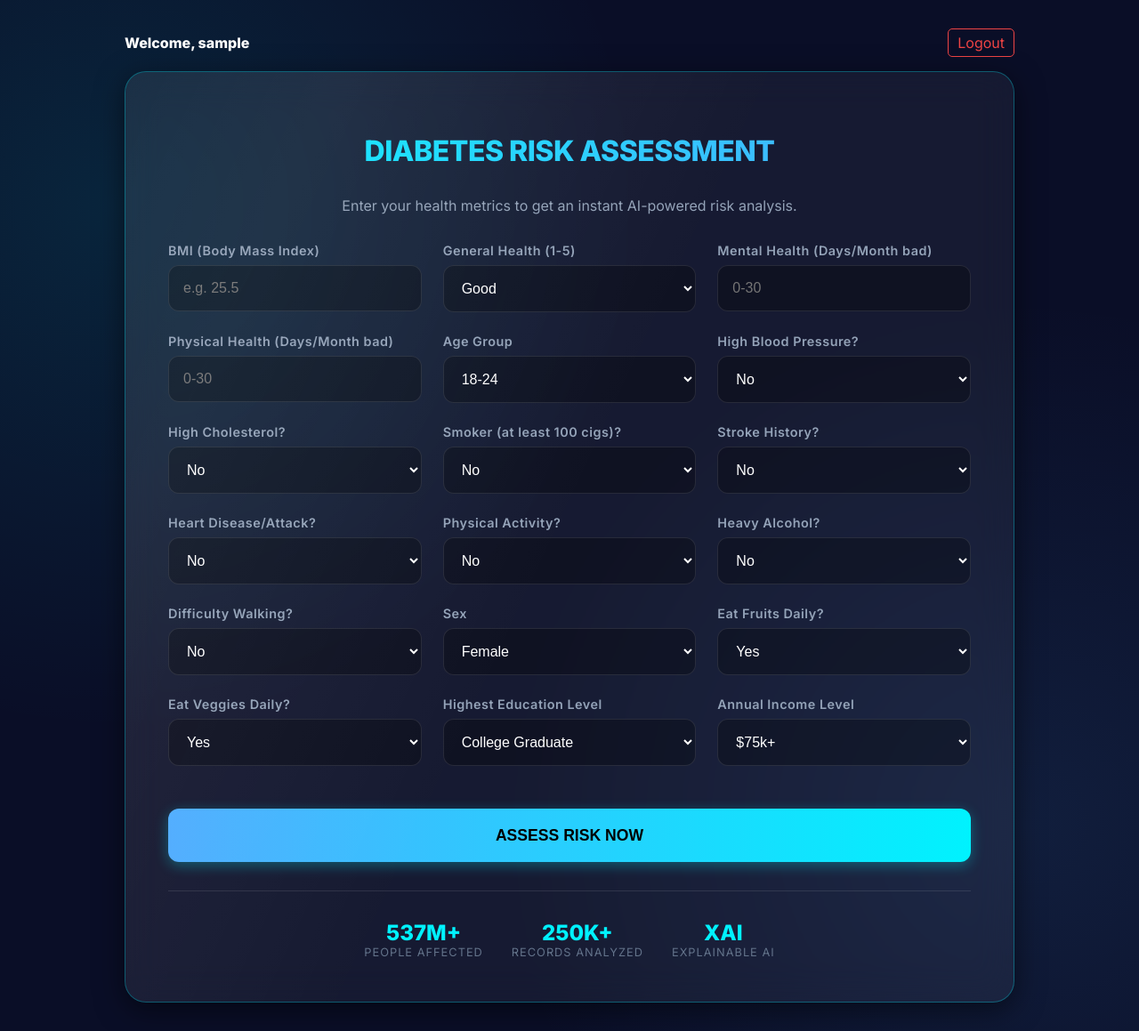
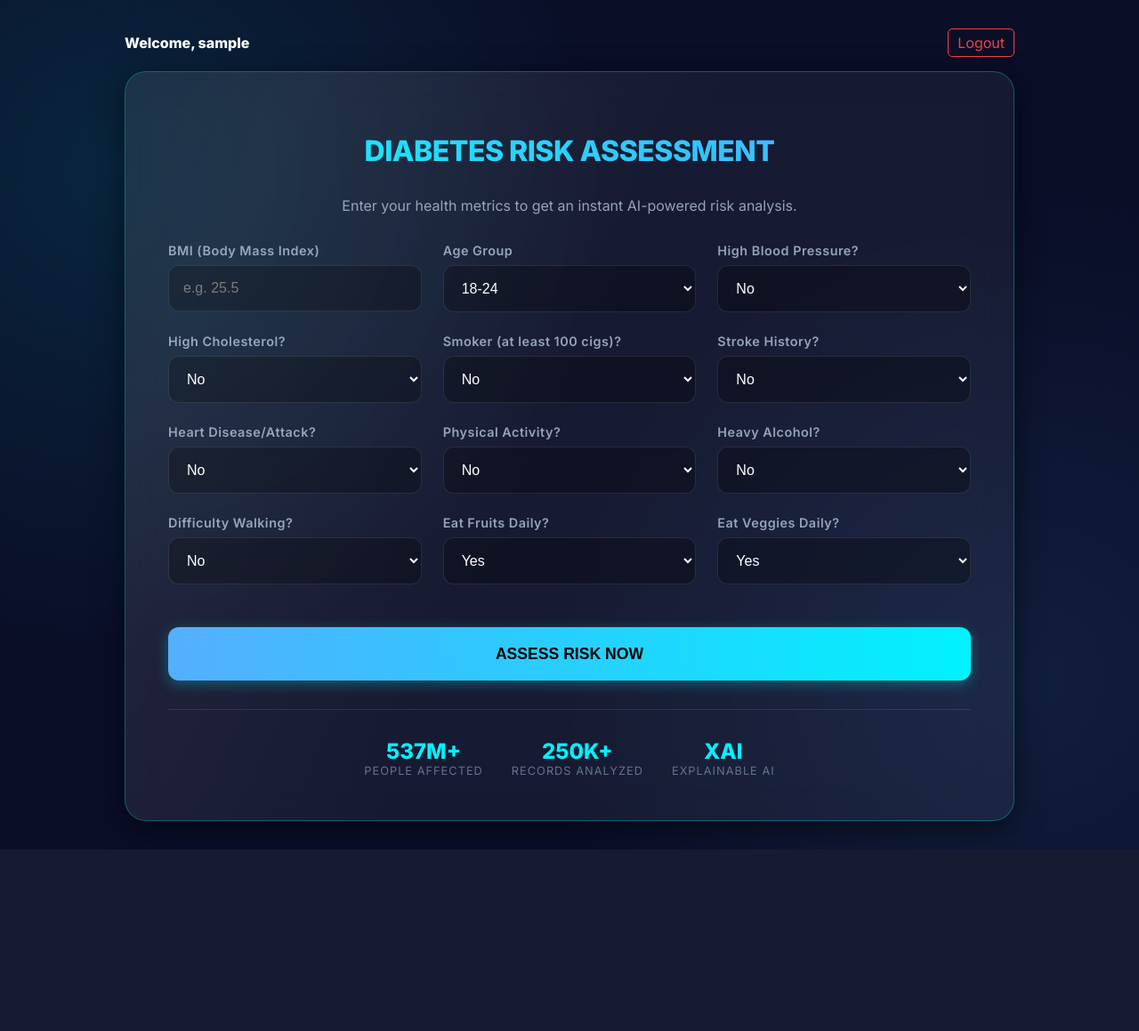
Before and after one commit to sohamdas360/diabetes-risk-app, a Flask app: page /dashboard in a window 1280 px wide. Shown: the whole page at 89% size. After the commit the page ends 955 px from the top, so only its background shows below. Run offline with Flask 3, Linux system fonts and the light colour scheme; the visitor is signed in with stand-in values (Sample User, id 1); data that the repository does not hold is empty.

Commit message:
Refactor: Drop Income, Education, Sex, and Health metrics. Use SMOTE and optimized weights for 92% Recall.

```diff
--- a/app.py
+++ b/app.py
@@ -198,19 +198,14 @@ def predict():
         # Binary features (0/1)
         binary_features = ['HighBP', 'HighChol', 'Smoker', 'Stroke',
                           'HeartDiseaseorAttack', 'PhysActivity',
-                          'HvyAlcoholConsump', 'DiffWalk', 'Fruits', 'Veggies', 'Sex']
+                          'HvyAlcoholConsump', 'DiffWalk', 'Fruits', 'Veggies']
 
         for feature in binary_features:
             input_data[feature] = int(flask.request.form.get(feature) or 0)
 
         # Numeric/Category features
         input_data['BMI'] = float(flask.request.form.get('BMI') or 0)
-        input_data['GenHlth'] = int(flask.request.form.get('GenHlth') or 3)
-        input_data['MentHlth'] = int(flask.request.form.get('MentHlth') or 0)
-        input_data['PhysHlth'] = int(flask.request.form.get('PhysHlth') or 0)
         input_data['Age'] = int(flask.request.form.get('Age') or 1)
-        input_data['Education'] = int(flask.request.form.get('Education') or 1)
-        input_data['Income'] = int(flask.request.form.get('Income') or 1)
 
         # Validation
         if input_data['BMI'] < 10 or input_data['BMI'] > 100:
@@ -226,12 +221,8 @@ def predict():
         # 3. Lifestyle_Risk: (Smoker + HvyAlcoholConsump) - (PhysActivity + Fruits + Veggies)
         input_data['Lifestyle_Risk'] = (input_data['Smoker'] + input_data['HvyAlcoholConsump']) - (input_data['PhysActivity'] + input_data['Fruits'] + input_data['Veggies'])
 
-        # 4. SES_Index: Income * Education
-        input_data['SES_Index'] = input_data['Income'] * input_data['Education']
-
-        # Keep legacy metabolic_score for compatibility if needed elsewhere,
-        # but the model now looks for 'Metabolic_Index'
-        input_data['Metabolic_Score'] = input_data['HighBP'] + input_data['HighChol'] + (1 if input_data['BMI'] > 30 else 0)
+        # Legacy Metabolic Score for UI display
+        metabolic_score = input_data['HighBP'] + input_data['HighChol'] + (1 if input_data['BMI'] > 30 else 0)
 
         # Create DataFrame in the correct order
         df = pd.DataFrame([input_data])
@@ -242,8 +233,8 @@ def predict():
         df.columns = df.columns.astype(str)
 
         # Make Prediction
-        # Updated Threshold for 95%+ Recall (from retraining)
-        threshold = 0.21
+        # Updated Threshold for 92%+ Recall
+        threshold = 0.27
 
         # ULTIMATE FIX for 'feature names' error on Render/Linux
         # The issue: XGBoost model pickled on Windows has strict feature validation
@@ -292,11 +283,11 @@ def predict():
             # Map technical names
             readable_map = {
                 'HighBP': 'High Blood Pressure', 'HighChol': 'High Cholesterol', 'Metabolic_Score': 'Metabolic Score',
-                'BMI': 'Body Mass Index', 'GenHlth': 'General Health Status', 'Age': 'Age Group',
-                'DiffWalk': 'Difficulty Walking', 'PhysHlth': 'Physical Health', 'HvyAlcoholConsump': 'Heavy Alcohol Consumption',
+                'BMI': 'Body Mass Index', 'Age': 'Age Group',
+                'DiffWalk': 'Difficulty Walking', 'HvyAlcoholConsump': 'Heavy Alcohol Consumption',
                 'Smoker': 'Smoker Status', 'Stroke': 'Stroke History', 'HeartDiseaseorAttack': 'Heart Disease',
                 'Metabolic_Index': 'Metabolic Index', 'Physical_Fragility': 'Physical Fragility',
-                'Lifestyle_Risk': 'Lifestyle Risk', 'SES_Index': 'SES Index'
+                'Lifestyle_Risk': 'Lifestyle Risk'
             }
             top_factor_names = [readable_map.get(f, f) for f in raw_top_names]
 
@@ -320,13 +311,12 @@ def predict():
             readable_map = {
                 'HighBP': 'High Blood Pressure', 'HighChol': 'High Cholesterol',
                 'Metabolic_Score': 'Metabolic Score', 'BMI': 'Body Mass Index',
-                'GenHlth': 'General Health', 'Age': 'Age Group',
-                'DiffWalk': 'Difficulty Walking', 'PhysHlth': 'Physical Health Days',
+                'Age': 'Age Group', 'DiffWalk': 'Difficulty Walking',
                 'HvyAlcoholConsump': 'Heavy Alcohol Use', 'Smoker': 'Smoking Status',
                 'Stroke': 'Stroke History', 'HeartDiseaseorAttack': 'Heart Disease',
-                'PhysActivity': 'Physical Activity', 'MentHlth': 'Mental Health Days',
+                'PhysActivity': 'Physical Activity',
                 'Metabolic_Index': 'Metabolic Index (Health Indices)', 'Physical_Fragility': 'Physical Fragility Index',
-                'Lifestyle_Risk': 'Lifestyle Risk Balance', 'SES_Index': 'Socioeconomic index'
+                'Lifestyle_Risk': 'Lifestyle Risk Balance'
             }
             readable_names = [readable_map.get(f, f) for f in all_feature_names]
 
--- a/templates/dashboard.html
+++ b/templates/dashboard.html
@@ -29,24 +29,6 @@
                 <div class="form-group">
                     <label for="BMI">BMI (Body Mass Index)</label>
                     <input type="number" step="0.1" name="BMI" required placeholder="e.g. 25.5" min="10" max="100">
-                </div>
-                <div class="form-group">
-                    <label for="GenHlth">General Health (1-5)</label>
-                    <select name="GenHlth">
-                        <option value="1">Excellent</option>
-                        <option value="2">Very Good</option>
-                        <option value="3" selected>Good</option>
-                        <option value="4">Fair</option>
-                        <option value="5">Poor</option>
-                    </select>
-                </div>
-                <div class="form-group">
-                    <label for="MentHlth">Mental Health (Days/Month bad)</label>
-                    <input type="number" name="MentHlth" placeholder="0-30" min="0" max="30">
-                </div>
-                <div class="form-group">
-                    <label for="PhysHlth">Physical Health (Days/Month bad)</label>
-                    <input type="number" name="PhysHlth" placeholder="0-30" min="0" max="30">
                 </div>
                 <div class="form-group">
                     <label for="Age">Age Group</label>
@@ -113,13 +95,6 @@
 
                 <!-- Additional Required Features -->
                 <div class="form-group">
-                    <label>Sex</label>
-                    <select name="Sex">
-                        <option value="0">Female</option>
-                        <option value="1">Male</option>
-                    </select>
-                </div>
-                <div class="form-group">
                     <label>Eat Fruits Daily?</label>
                     <select name="Fruits">
                         <option value="1">Yes</option>
@@ -131,30 +106,6 @@
                     <select name="Veggies">
                         <option value="1">Yes</option>
                         <option value="0">No</option>
-                    </select>
-                </div>
-                <div class="form-group">
-                    <label>Highest Education Level</label>
-                    <select name="Education">
-                        <option value="6">College Graduate</option>
-                        <option value="5">Some College</option>
-                        <option value="4">High School Graduate</option>
-                        <option value="3">Some High School</option>
-                        <option value="2">Elementary</option>
-                        <option value="1">Never Attended</option>
-                    </select>
-                </div>
-                <div class="form-group">
-                    <label>Annual Income Level</label>
-                    <select name="Income">
-                        <option value="8">$75k+</option>
-                        <option value="7">$50k-$75k</option>
-                        <option value="6">$35k-$50k</option>
-                        <option value="5">$25k-$35k</option>
-                        <option value="4">$20k-$25k</option>
-                        <option value="3">$15k-$20k</option>
-                        <option value="2">$10k-$15k</option>
-                        <option value="1">Less than $10k</option>
                     </select>
                 </div>
 
```
Also changed, not shown: 2 other files.
